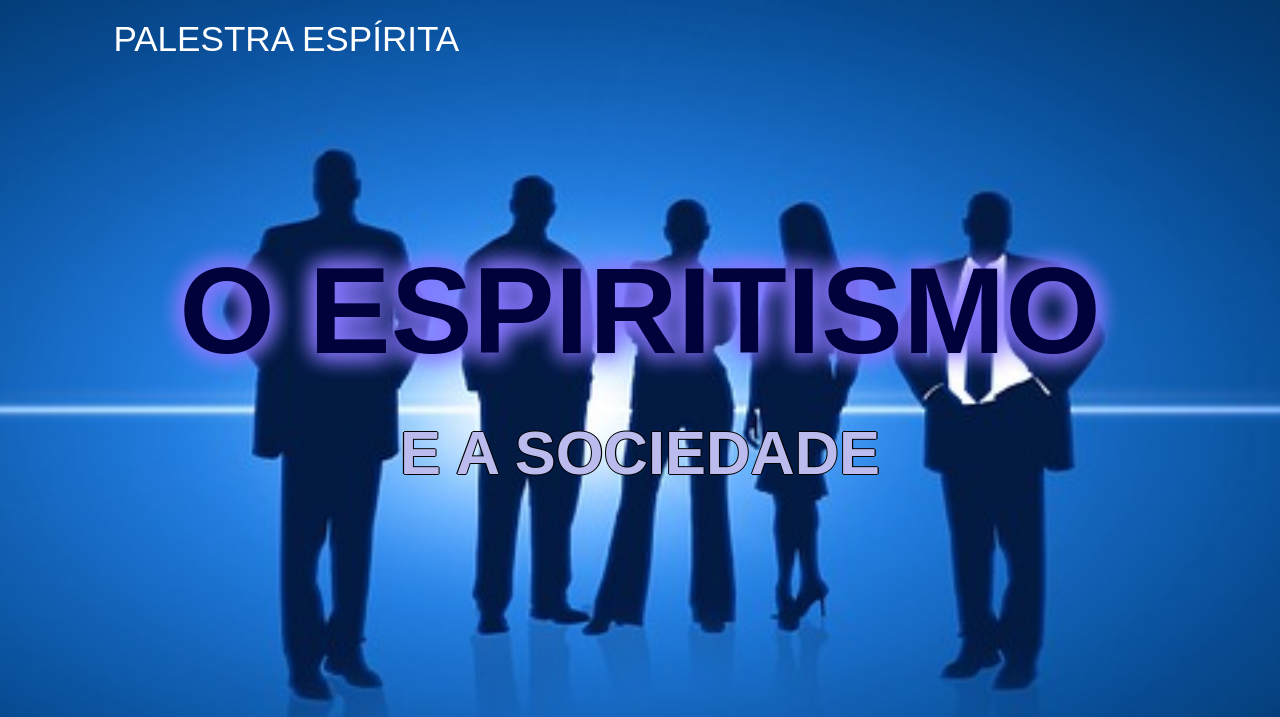
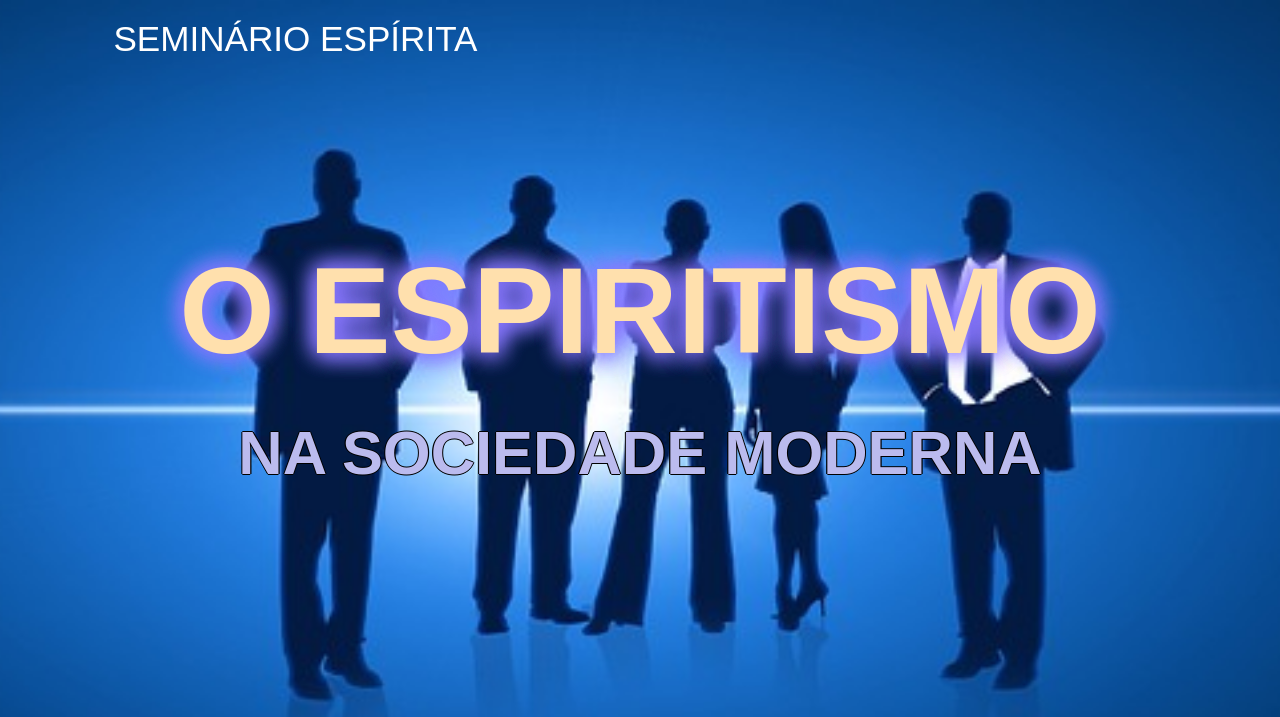
Before and after one commit to pjpro/seminario-o_espiritismo_e_a_sociedade, a website: page index.html in a window 1280 px wide. Shown: the top 717 px of the page. Drawn offline with nearby package versions, Linux system fonts and the light colour scheme.

Commit message:
título alterado

```diff
--- a/index.html
+++ b/index.html
@@ -115,15 +115,16 @@ Serif - Blood - Night - Moon - Solarized -->
             <section data-background-image="arquivos/capa.jpg" data-background-opacity="2">
                 <!-- <div  style="position: absolute; top: 0; left: 0;"><h6 style="color: white;">PALESTRA ESPÍRITA</h6></div> -->
                 <div style="position: absolute; top: 0; left: 0;height: 100px; font-family: arial, helvetica, sans-serif; font-size: 32px; color: white; text-shadow: b lack 0.1em 0.1em 0.2em">
-                    PALESTRA ESPÍRITA
+                    SEMINÁRIO ESPÍRITA
                 </div>
                 <br /> <br /> <br /><!--  <br />  -->
 
-                <p style="font-family: arial, helvetica, sans-serif; font-size: 112px; color: rgb(1, 1, 60); text-shadow: 0 0 0.2em #87F, 0 0 0.2em #87F, 0 0 0.2em #87F;font-weight:bolder;">O ESPIRITISMO</p>
+               <!-- <p style="font-family: arial, helvetica, sans-serif; font-size: 112px; color: rgb(1, 1, 60); text-shadow: 0 0 0.2em #87F, 0 0 0.2em #87F, 0 0 0.2em #87F;font-weight:bolder;">O ESPIRITISMO</p> -->
+               <p style="font-family: arial, helvetica, sans-serif; font-size: 112px; color: rgb(255, 224, 173); text-shadow: 0 0 0.2em #87F, 0 0 0.2em #87F, 0 0 0.2em #87F;font-weight:bolder;">O ESPIRITISMO
 
                 <!-- <p style="font-family: arial, helvetica, sans-serif; font-size:56px; font-weight: bold; color: white; text-shadow: black 0.1em 0.1em 0.2em"> E A SOCIEDADE</p> <br /></p>-->
                 <p style="font-family: arial, helvetica, sans-serif; font-size: 56px; font-weight: bold; color: #BBE;text-shadow: -1px 0 black, 0 1px black, 1px 0 black, 0 -1px black;">
-                    E A SOCIEDADE </p>
+                    NA SOCIEDADE MODERNA</p>
 
                 <div style="position: absolute; botton: 0; right: 0;"><br /><br /><br /><br /> <a href="https://www.paulojorge.net.br" target="_blank"><img src="arquivos/logo(ciano-250).png"> </a>
                 </div>
```
